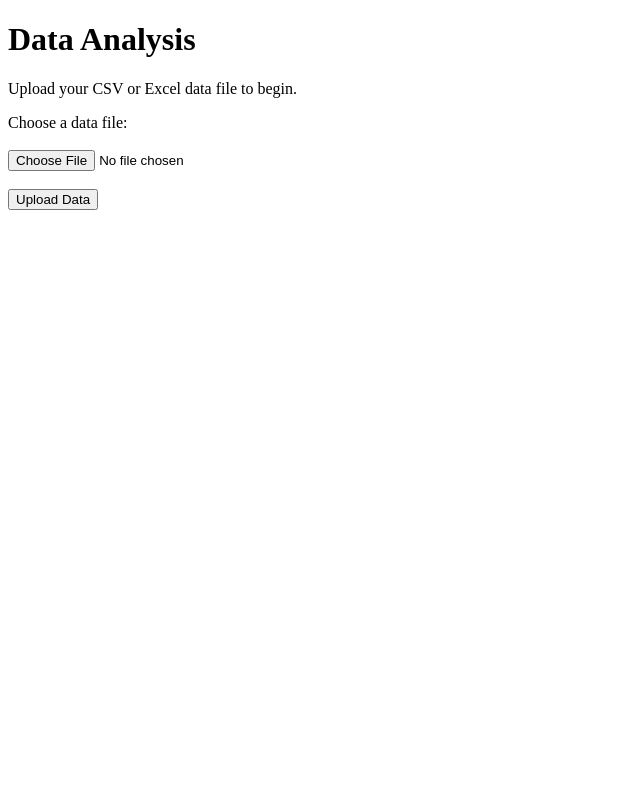
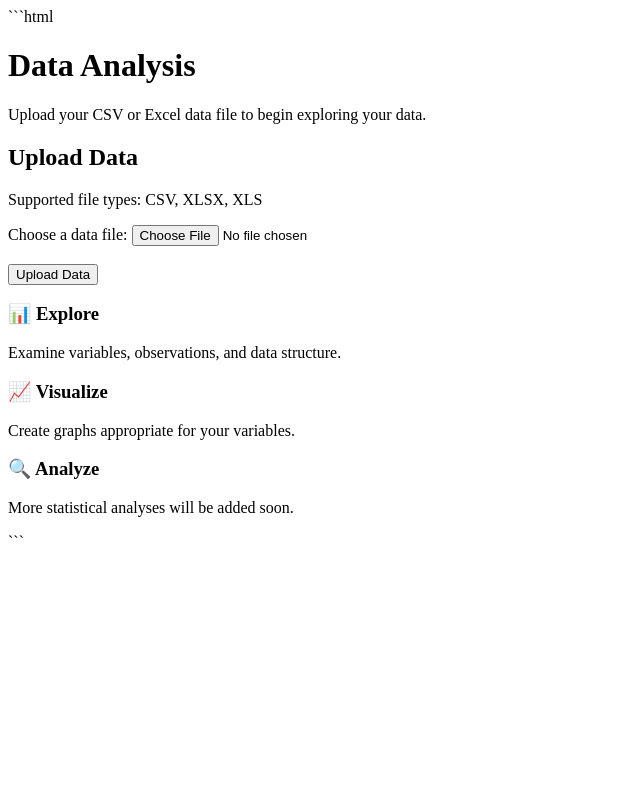
Before and after one commit to Szhang2025/flask, a Python web app: template templates/index.html in a window 1280 px wide. Shown: the whole page, without its empty margins (0-640 px from the left). Run offline with Jinja, Linux system fonts and the light colour scheme; the template is opened without the code that fills it, so the values that code supplies are empty.

Commit message:
Revamp index.html with new layout and features
Updated the HTML structure to enhance layout and added a header and feature sections for better user guidance.

````diff
--- a/templates/index.html
+++ b/templates/index.html
@@ -1,3 +1,4 @@
+```html
 <!DOCTYPE html>
 <html lang="en">
 
@@ -5,37 +6,82 @@
 
     <meta charset="UTF-8">
 
-    <meta name="viewport"
-          content="width=device-width, initial-scale=1.0">
+    <meta
+        name="viewport"
+        content="width=device-width, initial-scale=1.0"
+    >
 
     <title>Data Analysis</title>
 
-    <link rel="stylesheet"
-          href="{{ url_for('static', filename='style.css') }}">
+
+    <link
+        rel="stylesheet"
+        href="{{ url_for(
+            'static',
+            filename='style.css'
+        ) }}"
+    >
 
 </head>
 
 
 <body>
 
+
 <div class="container">
 
-    <h1>Data Analysis</h1>
+
+    <!-- =================================================
+         Header
+         ================================================= -->
+
+    <div class="header">
+
+        <h1>
+            Data Analysis
+        </h1>
+
+        <p class="subtitle">
+            Upload your CSV or Excel data file
+            to begin exploring your data.
+        </p>
+
+    </div>
+
+
+    <!-- =================================================
+         Upload Card
+         ================================================= -->
+
+    <div class="upload-card">
+
+        <h2>
+            Upload Data
+        </h2>
+
 
         <p>
-        Upload your CSV or Excel data file to begin.
+            Supported file types:
+            CSV, XLSX, XLS
         </p>
 
 
-    <form action="/upload"
+        <form
+            action="/upload"
             method="POST"
-          enctype="multipart/form-data">
+            enctype="multipart/form-data"
+        >
 
-        <label for="file">
+
+            <label
+                for="file"
+                class="file-label"
+            >
+
                 Choose a data file:
+
             </label>
 
-        <br><br>
 
             <input
                 type="file"
@@ -45,16 +91,87 @@
                 required
             >
 
+
             <br><br>
 
-        <button type="submit">
+
+            <button
+                type="submit"
+            >
                 Upload Data
             </button>
+
 
         </form>
 
     </div>
 
+
+    <!-- =================================================
+         Features
+         ================================================= -->
+
+    <div class="feature-grid">
+
+
+        <div class="feature-card">
+
+            <h3>
+                📊 Explore
+            </h3>
+
+            <p>
+                Examine variables,
+                observations, and
+                data structure.
+            </p>
+
+        </div>
+
+
+        <div class="feature-card">
+
+            <h3>
+                📈 Visualize
+            </h3>
+
+            <p>
+                Create graphs appropriate
+                for your variables.
+            </p>
+
+        </div>
+
+
+        <div class="feature-card">
+
+            <h3>
+                🔍 Analyze
+            </h3>
+
+            <p>
+                More statistical analyses
+                will be added soon.
+            </p>
+
+        </div>
+
+
+    </div>
+
+
+</div>
+
+
+<script
+    src="{{ url_for(
+        'static',
+        filename='script.js'
+    ) }}"
+></script>
+
+
 </body>
 
 </html>
+```
````
Lines whose indentation alone changed are shown as unchanged.
